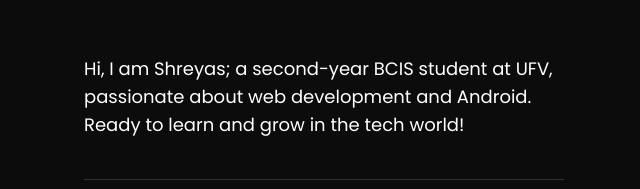
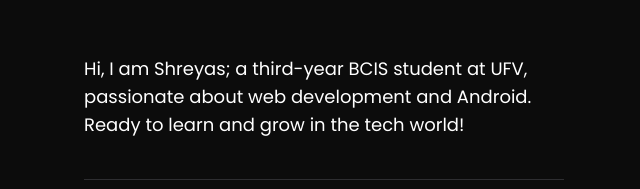
Before and after one commit to ShreyasDutt/PortfolioWebsite, a React (Vite) app: page / in a window 1280 px wide. Shown: the part 249-438 px from the top of the page, without its empty margins (316-956 px from the left). Built offline with nearby package versions, Linux system fonts and the light colour scheme; what @nauverse/tailwind-dot-grid-backgrounds would draw is missing.

Commit message:
Update About.jsx

```diff
--- a/src/Components/About.jsx
+++ b/src/Components/About.jsx
@@ -54,7 +54,7 @@
             </div>
             <div className={"mt-14 text-lg pb-10"}>
                 <p className={"text-white"}>
-                    Hi, I am Shreyas; a second-year BCIS student at UFV, passionate about web development and Android.
+                    Hi, I am Shreyas; a third-year BCIS student at UFV, passionate about web development and Android.
                     Ready to learn and grow in the tech world!</p>
             </div>
             <div className={"flex items-center justify-center"}>
```
